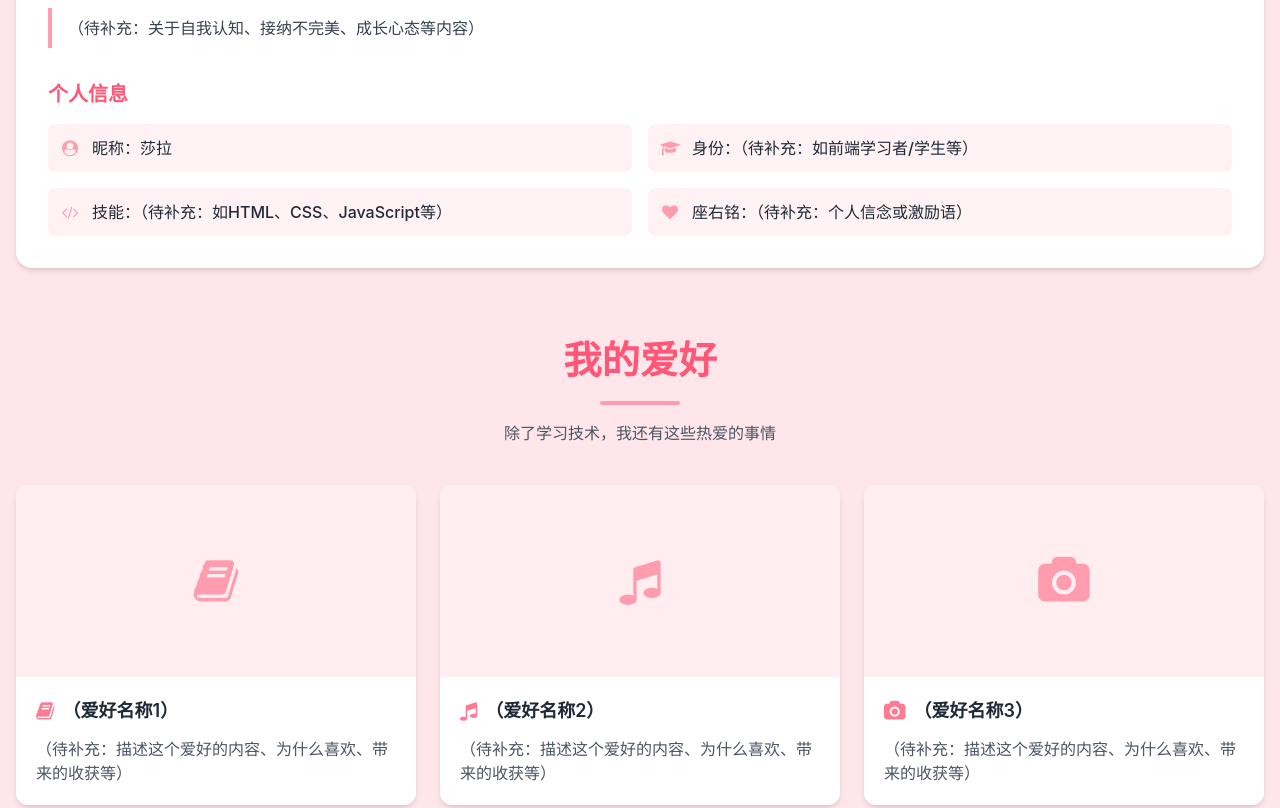
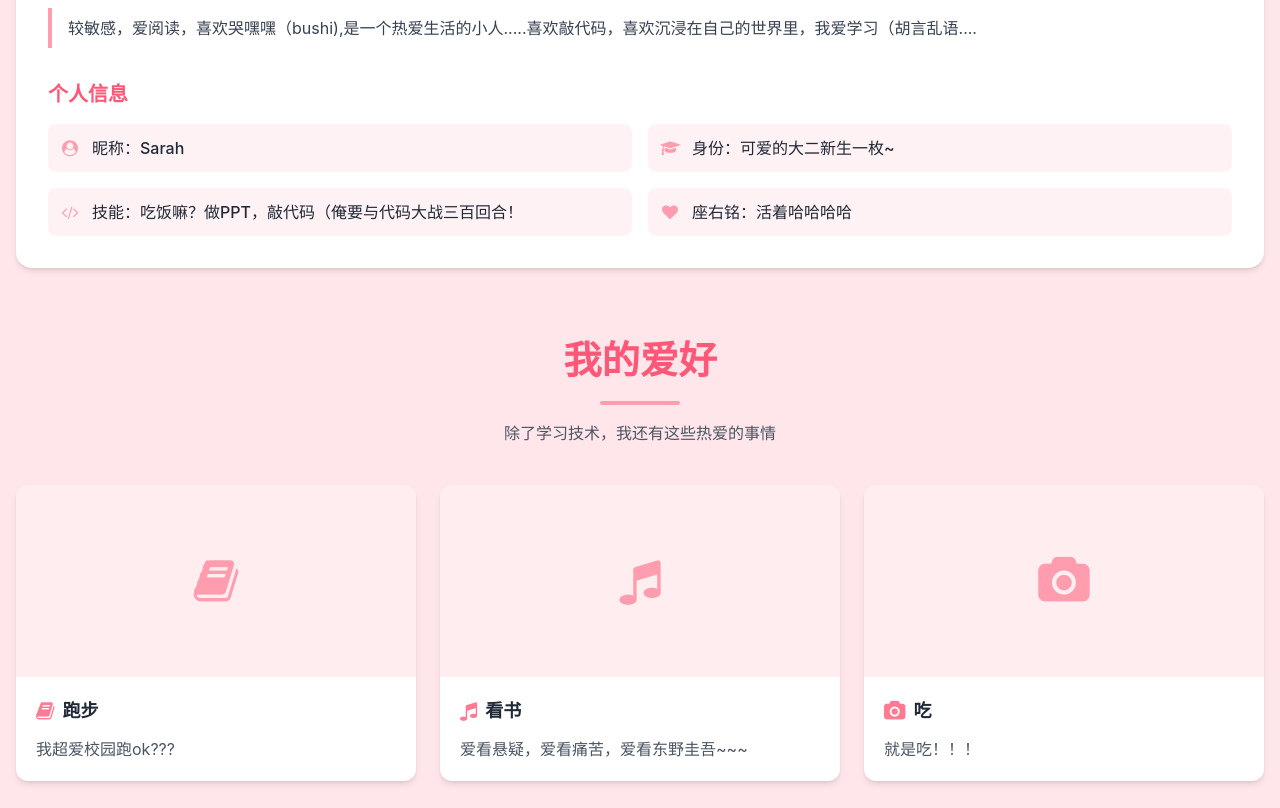
Before and after one commit to Sarah-likings/Sarah-likings.github.io, a plain HTML site: page index.html in a window 1280 px wide. Shown: the part 720-1528 px from the top of the page. Drawn offline with nearby package versions, Linux system fonts and the light colour scheme.

Commit message:
Update index.html

```diff
--- a/index.html
+++ b/index.html
@@ -3,7 +3,7 @@
 <head>
     <meta charset="UTF-8">
     <meta name="viewport" content="width=device-width, initial-scale=1.0">
-    <title>莎拉的博客 | 学习与生活记录</title>
+    <title>Sarah's博客 | 学习与生活记录</title>
     <script src="https://cdn.tailwindcss.com"></script>
     <link href="https://cdn.jsdelivr.net/npm/font-awesome@4.7.0/css/font-awesome.min.css" rel="stylesheet">
     <script>
@@ -47,7 +47,7 @@
     <nav class="sticky top-0 bg-white/90 backdrop-blur-sm shadow-sm z-50 transition-all duration-300">
         <div class="container mx-auto px-4 py-3 flex justify-between items-center">
             <a href="#" class="text-pink-darker font-bold text-xl flex items-center">
-                <i class="fa fa-pencil-square-o mr-2"></i>莎拉的博客
+                <i class="fa fa-pencil-square-o mr-2"></i>Sarah's博客
             </a>
             <div class="hidden md:flex space-x-6">
                 <a href="#about" class="text-gray-600 hover:text-pink-dark transition-colors">关于我</a>
@@ -95,7 +95,7 @@
                     <h3 class="text-xl font-semibold text-pink-darker mb-4">自我接纳</h3>
                     <div class="border-l-4 border-pink-medium pl-4 py-2 text-gray-700">
                         <!-- 此处可填写自我接纳相关内容 -->
-                        <p>（待补充：关于自我认知、接纳不完美、成长心态等内容）</p>
+                        <p>较敏感，爱阅读，喜欢哭嘿嘿（bushi),是一个热爱生活的小人.....喜欢敲代码，喜欢沉浸在自己的世界里，我爱学习（胡言乱语....</p>
                     </div>
                 </div>
 
@@ -105,19 +105,19 @@
                     <div class="grid grid-cols-1 md:grid-cols-2 gap-4">
                         <div class="flex items-center p-3 bg-pink-light/50 rounded-lg">
                             <i class="fa fa-user-circle text-pink-medium mr-3 w-5 text-center"></i>
-                            <span>昵称：<span class="font-medium">莎拉</span></span>
+                            <span>昵称：<span class="font-medium">Sarah</span></span>
                         </div>
                         <div class="flex items-center p-3 bg-pink-light/50 rounded-lg">
                             <i class="fa fa-graduation-cap text-pink-medium mr-3 w-5 text-center"></i>
-                            <span>身份：<span class="font-medium">（待补充：如前端学习者/学生等）</span></span>
+                            <span>身份：<span class="font-medium">可爱的大二新生一枚~</span></span>
                         </div>
                         <div class="flex items-center p-3 bg-pink-light/50 rounded-lg">
                             <i class="fa fa-code text-pink-medium mr-3 w-5 text-center"></i>
-                            <span>技能：<span class="font-medium">（待补充：如HTML、CSS、JavaScript等）</span></span>
+                            <span>技能：<span class="font-medium">吃饭嘛？做PPT，敲代码（俺要与代码大战三百回合！</span></span>
                         </div>
                         <div class="flex items-center p-3 bg-pink-light/50 rounded-lg">
                             <i class="fa fa-heart text-pink-medium mr-3 w-5 text-center"></i>
-                            <span>座右铭：<span class="font-medium">（待补充：个人信念或激励语）</span></span>
+                            <span>座右铭：<span class="font-medium">活着哈哈哈哈</span></span>
                         </div>
                     </div>
                 </div>
@@ -142,9 +142,9 @@
                     <div class="p-5">
                         <div class="flex items-center mb-3">
                             <i class="fa fa-book text-pink-dark text-xl mr-2"></i>
-                            <h3 class="text-lg font-semibold">（爱好名称1）</h3>
+                            <h3 class="text-lg font-semibold">跑步</h3>
                         </div>
-                        <p class="text-gray-600">（待补充：描述这个爱好的内容、为什么喜欢、带来的收获等）</p>
+                        <p class="text-gray-600">我超爱校园跑ok???</p>
                     </div>
                 </div>
 
@@ -157,9 +157,9 @@
                     <div class="p-5">
                         <div class="flex items-center mb-3">
                             <i class="fa fa-music text-pink-dark text-xl mr-2"></i>
-                            <h3 class="text-lg font-semibold">（爱好名称2）</h3>
+                            <h3 class="text-lg font-semibold">看书</h3>
                         </div>
-                        <p class="text-gray-600">（待补充：描述这个爱好的内容、为什么喜欢、带来的收获等）</p>
+                        <p class="text-gray-600">爱看悬疑，爱看痛苦，爱看东野圭吾~~~</p>
                     </div>
                 </div>
 
@@ -172,9 +172,9 @@
                     <div class="p-5">
                         <div class="flex items-center mb-3">
                             <i class="fa fa-camera text-pink-dark text-xl mr-2"></i>
-                            <h3 class="text-lg font-semibold">（爱好名称3）</h3>
+                            <h3 class="text-lg font-semibold">吃</h3>
                         </div>
-                        <p class="text-gray-600">（待补充：描述这个爱好的内容、为什么喜欢、带来的收获等）</p>
+                        <p class="text-gray-600">就是吃！！！</p>
                     </div>
                 </div>
             </div>
@@ -197,7 +197,7 @@
                     </div>
                     <div class="p-6">
                         <div class="flex items-center text-sm text-gray-500 mb-3">
-                            <i class="fa fa-calendar-o mr-1"></i> （发布日期）
+                            <i class="fa fa-calendar-o mr-1"></i> 将来
                             <span class="mx-2">•</span>
                             <i class="fa fa-tag mr-1"></i> （标签：如前端开发）
                         </div>
@@ -303,7 +303,7 @@
                                 <div class="w-10 h-10 rounded-full bg-pink-light flex items-center justify-center text-pink-darker mr-3">
                                     <i class="fa fa-envelope"></i>
                                 </div>
-                                <span>（待补充：邮箱地址）</span>
+                                <span>eureka858@qq.com</span>
                             </div>
                             <div class="flex items-center">
                                 <div class="w-10 h-10 rounded-full bg-pink-light flex items-center justify-center text-pink-darker mr-3">
@@ -315,7 +315,7 @@
                                 <div class="w-10 h-10 rounded-full bg-pink-light flex items-center justify-center text-pink-darker mr-3">
                                     <i class="fa fa-wechat"></i>
                                 </div>
-                                <span>（待补充：微信号）</span>
+                                <span>3289829770(qq啦</span>
                             </div>
                         </div>
                     </div>
@@ -343,7 +343,7 @@
     <!-- 页脚 -->
     <footer class="bg-pink-darker text-white py-8">
         <div class="container mx-auto px-4 text-center">
-            <p class="mb-2">© 2023 莎拉的博客 | 记录学习与生活</p>
+            <p class="mb-2">© 2025 Sarah's的博客 | 记录学习与生活</p>
             <p class="text-sm text-white/80">用热爱记录成长，用文字分享世界</p>
         </div>
     </footer>
```
